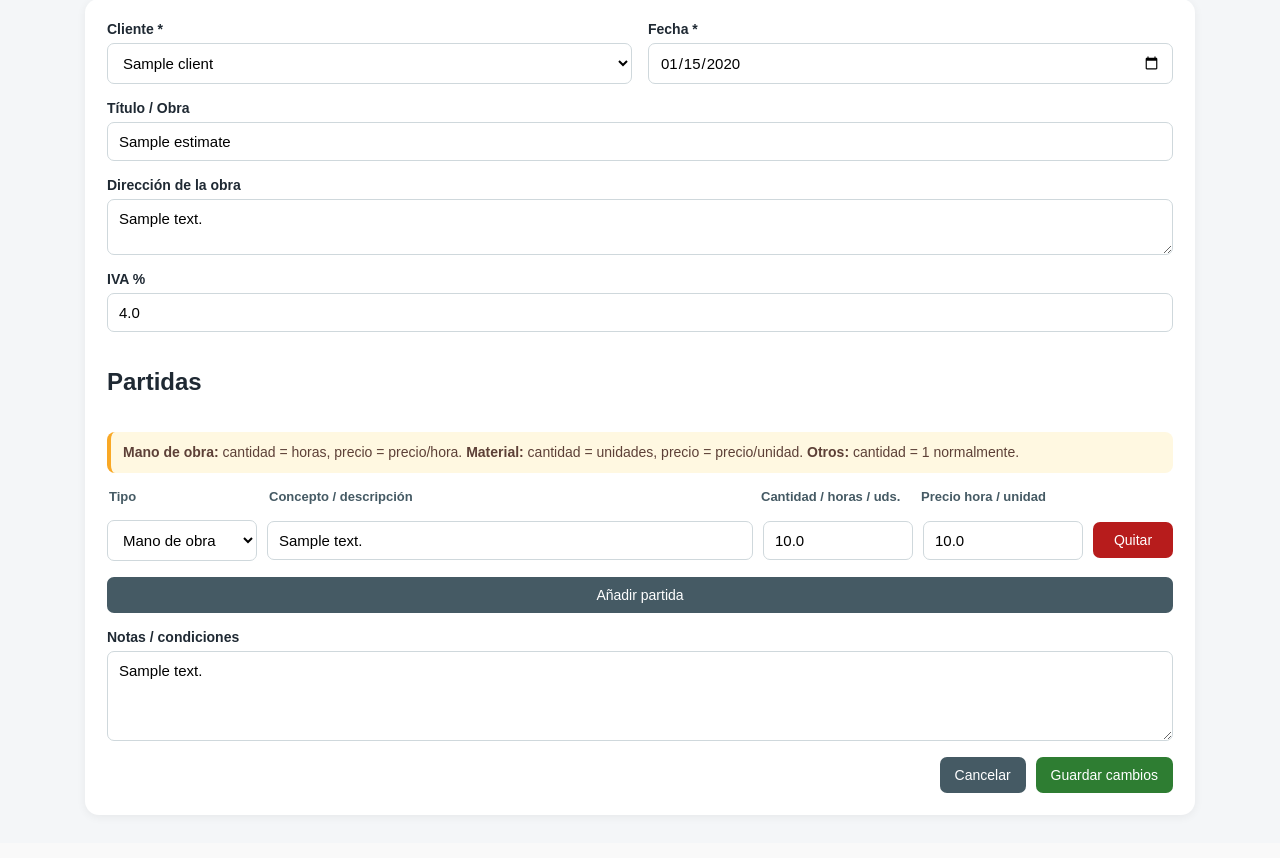
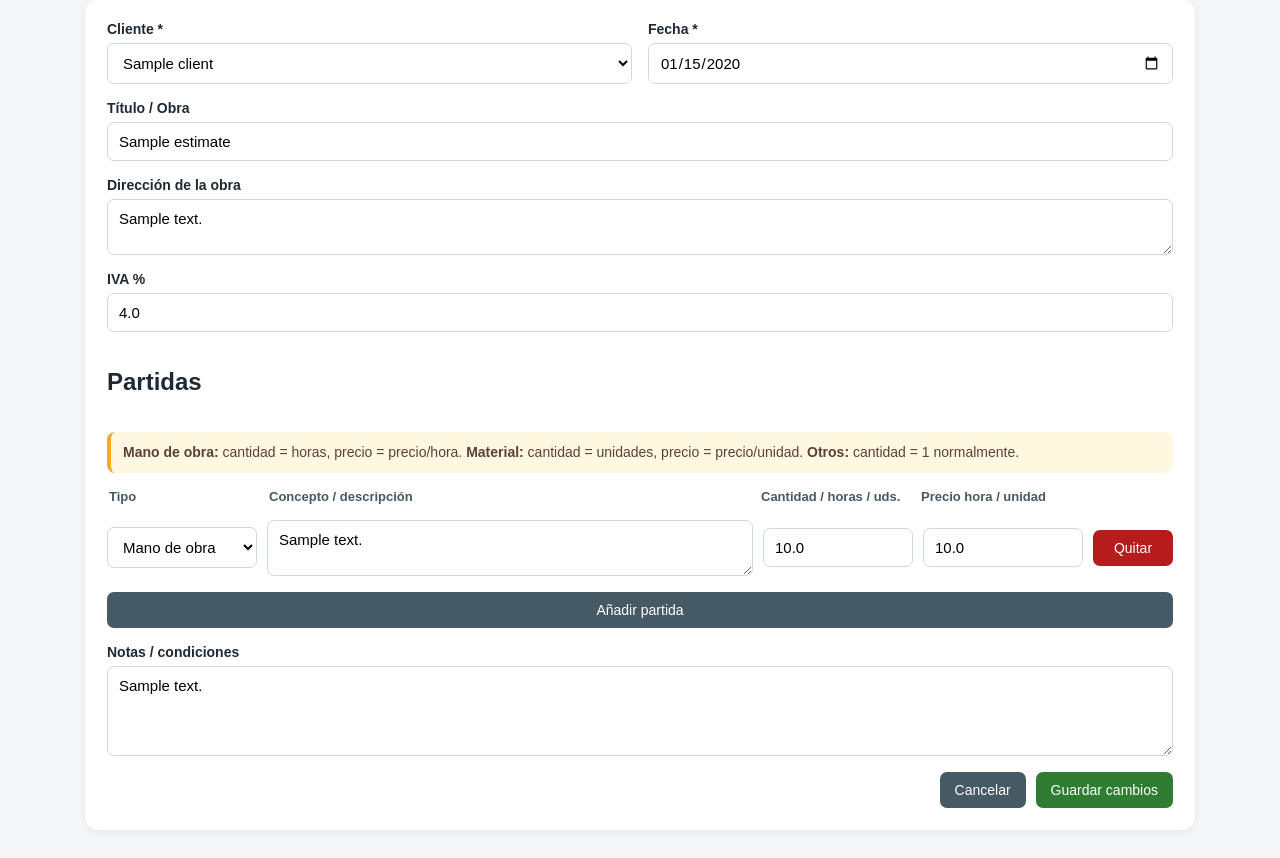
Before and after one commit to ponciorodriguez/zaruma-gestion, a FastAPI app: page /edit-estimate/1 in a window 1280 px wide. Shown: the part 182-1040 px from the top of the page. Before the commit the page ends 999 px from the top, so only its background shows below. Run offline with FastAPI, Linux system fonts and the light colour scheme; tables that the repository leaves empty hold one stand-in row (values such as "Sample post").

Commit message:
allow multiline descriptions in document lines

```diff
--- a/static/style.css
+++ b/static/style.css
@@ -393,3 +393,14 @@ th {
         grid-template-columns: 1fr;
     }
 }
+
+.line-row textarea {
+    width: 100%;
+    min-height: 42px;
+    resize: vertical;
+    padding: 10px 11px;
+    border: 1px solid #cfd8dc;
+    border-radius: 7px;
+    font-size: 15px;
+    font-family: inherit;
+}
--- a/templates/edit_estimate.html
+++ b/templates/edit_estimate.html
@@ -71,7 +71,7 @@
                 <option value="otros" {% if line.line_type == "otros" %}selected{% endif %}>Otros / concepto</option>
             </select>
 
-            <input type="text" name="description" value="{{ line.description }}" placeholder="Ej: Oficial albañil / Ladrillo H8 / Retirada escombros">
+            <textarea name="description" rows="2" placeholder="Ej: Oficial albañil / Ladrillo H8 / Retirada escombros">{{ line.description }}</textarea>
 
             <input type="number" name="quantity" value="{{ line.quantity }}" step="0.01" placeholder="Horas / uds.">
 
@@ -108,7 +108,7 @@ function addLine() {
             <option value="otros">Otros / concepto</option>
         </select>
 
-        <input type="text" name="description" placeholder="Ej: Oficial albañil / Ladrillo H8 / Retirada escombros">
+        <textarea name="description" rows="2" placeholder="Ej: Oficial albañil / Ladrillo H8 / Retirada escombros"></textarea>
 
         <input type="number" name="quantity" value="1" step="0.01" placeholder="Horas / uds.">
 
--- a/templates/edit_invoice.html
+++ b/templates/edit_invoice.html
@@ -71,7 +71,7 @@
                 <option value="otros" {% if line.line_type == "otros" %}selected{% endif %}>Otros / concepto</option>
             </select>
 
-            <input type="text" name="description" value="{{ line.description }}" placeholder="Ej: Oficial albañil / Ladrillo H8 / Retirada escombros">
+            <textarea name="description" rows="2" placeholder="Ej: Oficial albañil / Ladrillo H8 / Retirada escombros">{{ line.description }}</textarea>
 
             <input type="number" name="quantity" value="{{ line.quantity }}" step="0.01" placeholder="Horas / uds.">
 
@@ -108,7 +108,7 @@ function addLine() {
             <option value="otros">Otros / concepto</option>
         </select>
 
-        <input type="text" name="description" placeholder="Ej: Oficial albañil / Ladrillo H8 / Retirada escombros">
+        <textarea name="description" rows="2" placeholder="Ej: Oficial albañil / Ladrillo H8 / Retirada escombros"></textarea>
 
         <input type="number" name="quantity" value="1" step="0.01" placeholder="Horas / uds.">
 
--- a/templates/new_estimate.html
+++ b/templates/new_estimate.html
@@ -74,7 +74,7 @@
                 <option value="otros">Otros / concepto</option>
             </select>
 
-            <input type="text" name="description" placeholder="Ej: Oficial albañil / Ladrillo H8 / Retirada escombros">
+            <textarea name="description" rows="2" placeholder="Ej: Oficial albañil / Ladrillo H8 / Retirada escombros"></textarea>
 
             <input type="number" name="quantity" value="1" step="0.01" placeholder="Horas / uds.">
 
@@ -110,7 +110,7 @@ function addLine() {
             <option value="otros">Otros / concepto</option>
         </select>
 
-        <input type="text" name="description" placeholder="Ej: Oficial albañil / Ladrillo H8 / Retirada escombros">
+        <textarea name="description" rows="2" placeholder="Ej: Oficial albañil / Ladrillo H8 / Retirada escombros"></textarea>
 
         <input type="number" name="quantity" value="1" step="0.01" placeholder="Horas / uds.">
 
--- a/templates/new_invoice.html
+++ b/templates/new_invoice.html
@@ -74,7 +74,7 @@
                 <option value="otros">Otros / concepto</option>
             </select>
 
-            <input type="text" name="description" placeholder="Ej: Oficial albañil / Ladrillo H8 / Retirada escombros">
+            <textarea name="description" rows="2" placeholder="Ej: Oficial albañil / Ladrillo H8 / Retirada escombros"></textarea>
 
             <input type="number" name="quantity" value="1" step="0.01" placeholder="Horas / uds.">
 
@@ -110,7 +110,7 @@ function addLine() {
             <option value="otros">Otros / concepto</option>
         </select>
 
-        <input type="text" name="description" placeholder="Ej: Oficial albañil / Ladrillo H8 / Retirada escombros">
+        <textarea name="description" rows="2" placeholder="Ej: Oficial albañil / Ladrillo H8 / Retirada escombros"></textarea>
 
         <input type="number" name="quantity" value="1" step="0.01" placeholder="Horas / uds.">
 
```
